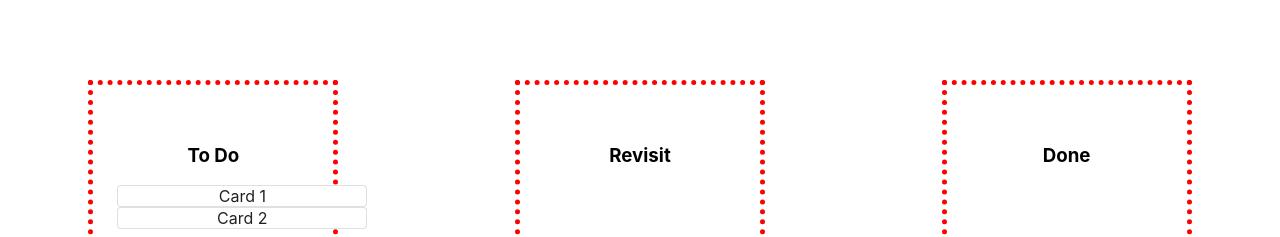
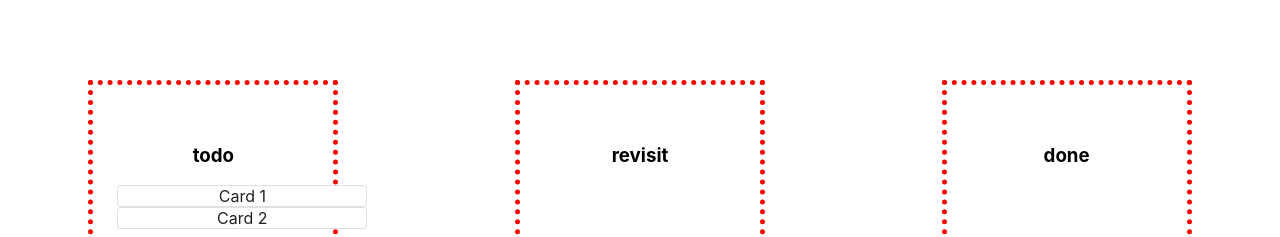
Before and after one commit to JAbreu96/algo-helper, a React (Create React App) app: page / in a window 1280 px wide. Shown: the top 237 px of the page. Built offline with nearby package versions, Linux system fonts and the light colour scheme.

Commit message:
Can drop a card on a different list

```diff
--- a/src/components/Cell.js
+++ b/src/components/Cell.js
@@ -2,7 +2,6 @@ import React, { useState } from 'react';
 import { Card } from '@mui/material';
 const Cell = ({ info, handlers, status }) => {
   const {id} = info;
-  console.log(info);
   const [onHold, setOnHold] = useState(false);
 
   const dragStartHandler = (e) => {
--- a/src/components/DragnDropContainer.js
+++ b/src/components/DragnDropContainer.js
@@ -8,21 +8,6 @@ import { useDrop } from 'react-dnd';
 
 import '../css/DragnDropContainer.css';
 const DragnDropContainer = ({ x, y, children }) => {
-
-  const [lists, createLists] = useState([
-    {
-      title: "To Do",
-      status: "todo"
-    },
-    {
-      title: "Revisit",
-      status: "revisit"
-    },
-    {
-      title: "Done",
-      status: "done"
-    }
-  ])
 
   // HARDCODED CARDS
   const [cards, createCards] = useState({
@@ -91,7 +76,6 @@ const DragnDropContainer = ({ x, y, children }) => {
       .map((item, i) => {
         return { ...item, order: i + 1 };
       });
-
     let tempRecievedList = [
       ...cards[newStatus],
       {
@@ -107,15 +91,13 @@ const DragnDropContainer = ({ x, y, children }) => {
       })
 
     createCards((card) => {
-      return { ...card, [oldStatus]: tempGaveList, newStatus: tempRecievedList };
+      return { ...card, [oldStatus]: tempGaveList, [newStatus]: tempRecievedList };
     })
   }
   return (
-
-
     <section className="lists-container">
-      {lists.map((list, i) => {
-        return <ListColumn key={list.title} title={list.title} status={list.status} cards={cards[list.status]} onChange={cardChangeHandler}/>
+      {Object.keys(cards).map((key, i) => {
+        return <ListColumn key={key} title={key} status={key} cards={cards[key]} onChange={cardChangeHandler} />
       })}
     </section>
   )
```
Also changed, not shown: src/components/ListColumn.js (line endings or trailing spaces).
